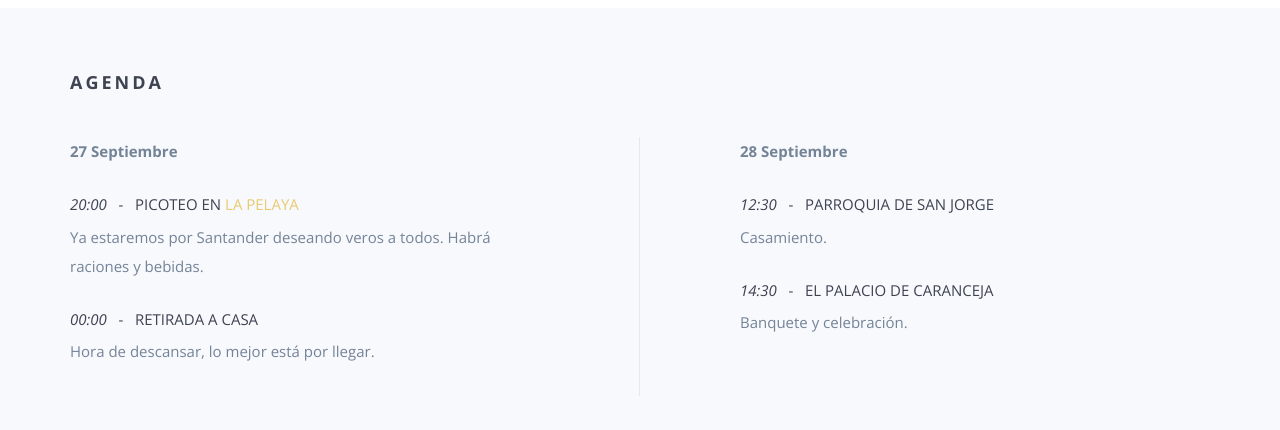
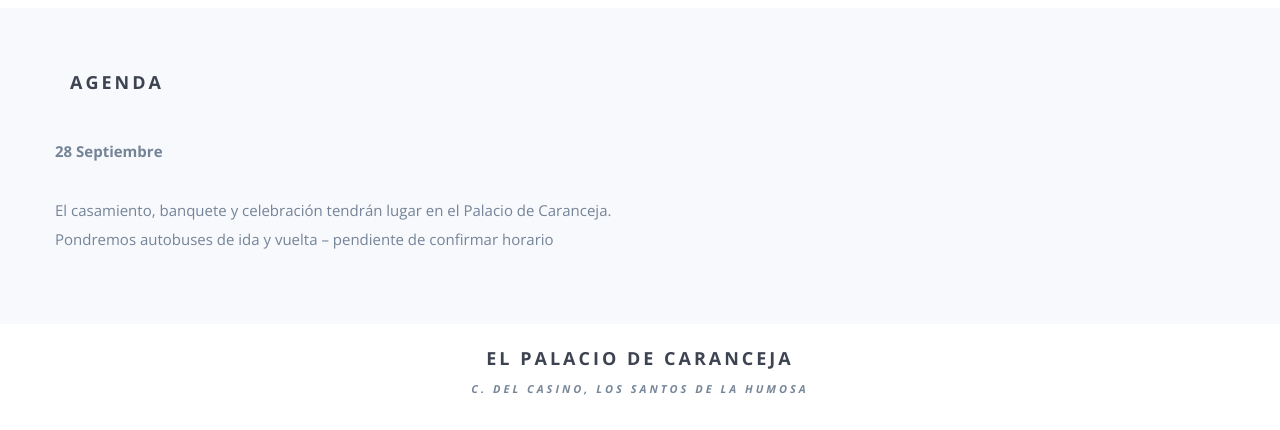
Before and after one commit to javiarrobas/carlosycarlos, a website: page index.html in a window 1280 px wide. Shown: the part 1060-1490 px from the top of the page. Drawn offline with nearby package versions, Linux system fonts and the light colour scheme; some packages are replaced by stand-ins of ours; files whose address does not match are found by name.

Commit message:
Update agenda.

```diff
--- a/index.html
+++ b/index.html
@@ -121,33 +121,12 @@
             </div>
         </div>
         <div class="row">
-            <div class="col-md-6 col-sm-12 col-xs-12 leftcol">
-                <div class="wp3">
-                    <p><strong>27 Septiembre</strong></p>
-                    <h5> <em>20:00</em> &nbsp; - &nbsp; Picoteo en <a href="https://maps.app.goo.gl/YDU3KzkhaUKdvVaQ9">La Pelaya</a></h5>
-                    <p>
-                        Ya estaremos por Santander deseando veros a todos. Habrá raciones y bebidas.
-                    </p>
-                </div>
-                <div class="wp5">
-                    <h5><em>00:00</em> &nbsp; - &nbsp; Retirada a casa</h5>
-                    <p>Hora de descansar, lo mejor está por llegar.</p>
-                </div>
-            </div>
-            <div class="col-md-6 col-sm-12 col-xs-12 rightcol">
-                <div class="wp4">
-                    <p><strong>28 Septiembre</strong></p>
-                    <h5><em>12:30</em> &nbsp; - &nbsp; Parroquia de San Jorge</h5>
-                    <p>
-                       Casamiento. <br>
-                    </p>
-                </div>
-                <div class="wp6">
-                    <h5><em>14:30</em> &nbsp; - &nbsp; El Palacio de Caranceja</h5>
-                    <p>
-                        Banquete y celebración. <br>
-                    </p>
-                </div>
+            <div class="wp3">
+                <p><strong>28 Septiembre</strong></p>
+                <p>
+                    El casamiento, banquete y celebración tendrán lugar en el Palacio de Caranceja. <br>
+                    Pondremos autobuses de ida y vuelta – pendiente de confirmar horario
+                </p>
             </div>
         </div>
     </div>
```
